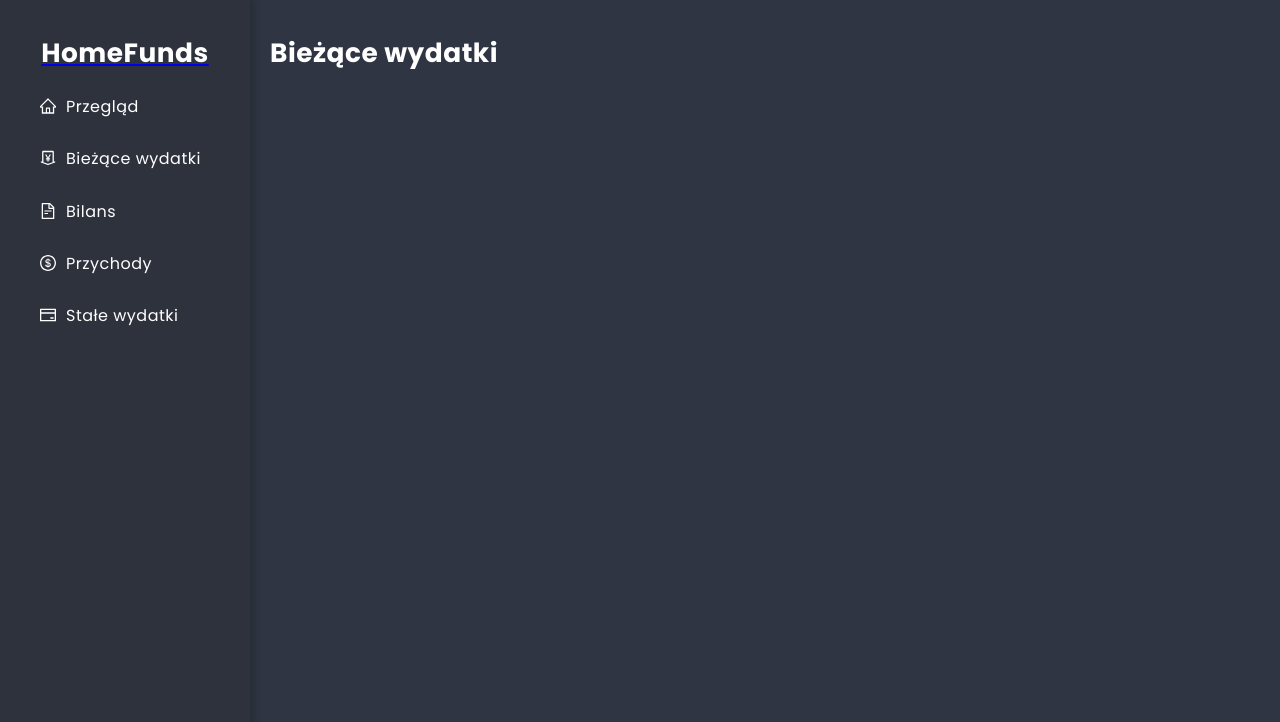
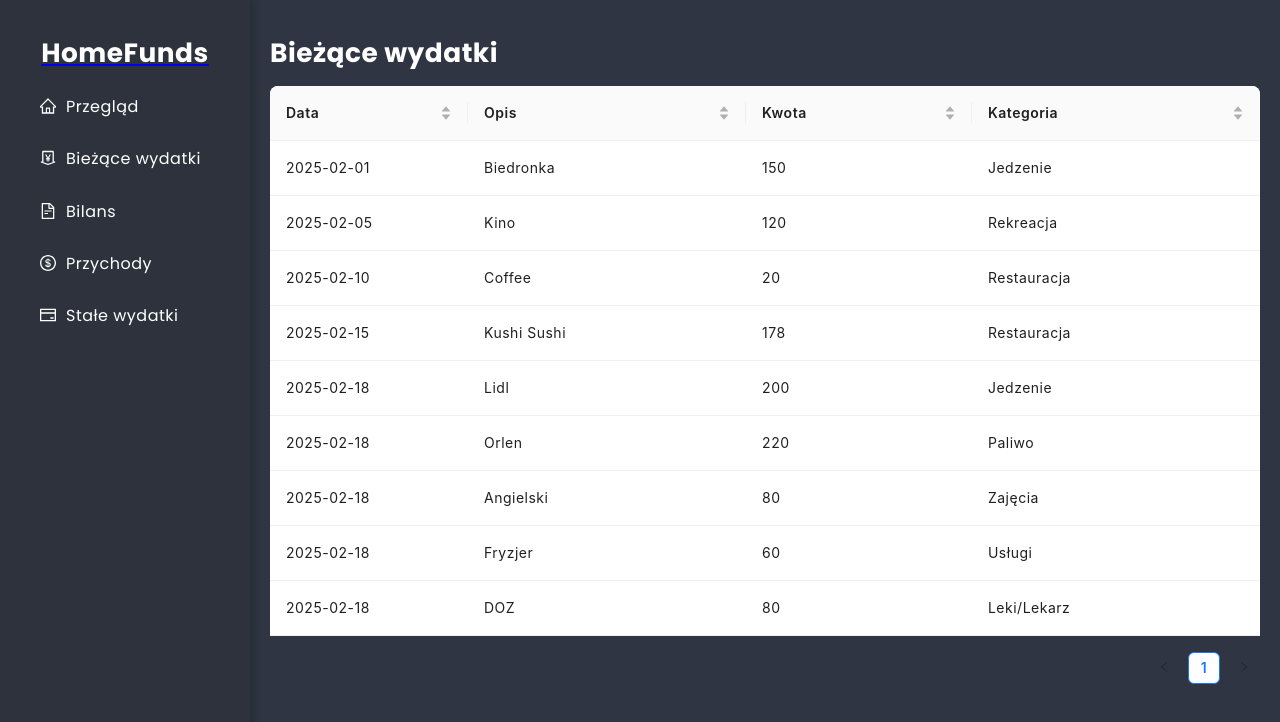
Before and after one commit to Kris87M/home-funds, a React (Create React App) app: page /transactions in a window 1280 px wide. Shown: the top 722 px of the page. Built offline with nearby package versions, Linux system fonts and the light colour scheme; data requests are answered from the project's data file.

Commit message:
Add transaction component

```diff
--- /dev/null
+++ b/src/components/Transactions/TransactionsTable.js
@@ -0,0 +1,31 @@
+import React, { useEffect } from 'react';
+import { useSelector, useDispatch } from 'react-redux';
+import { fetchTransactions } from 'connector';
+import { Table } from 'antd';
+import { columns } from './columns';
+
+const TransactionsTable = () => {
+  const dispatch = useDispatch();
+  const transactions = useSelector((state) => state.transactions.items);
+  const status = useSelector((state) => state.transactions.status);
+  const error = useSelector((state) => state.transactions.error);
+
+  useEffect(() => {
+    if (status === 'idle') {
+      dispatch(fetchTransactions());
+    }
+  }, [status, dispatch]);
+
+  if (status === 'loading') {
+    return <p>Ładowanie...</p>;
+  }
+
+  if (status === 'failed') {
+    return <p>Błąd: {error}</p>;
+  }
+
+  return <Table dataSource={transactions} columns={columns} />
+
+}
+
+export default TransactionsTable;
--- /dev/null
+++ b/src/components/Transactions/columns.js
@@ -0,0 +1,30 @@
+export const columns = [
+    {
+        title: 'Data',
+        dataIndex: 'date',
+        key: 'date',
+
+
+
+        width: "20%",
+        sorter: true,
+    },
+    {
+        title: 'Opis',
+        dataIndex: 'description',
+        key: 'description',
+        sorter: true,
+    },
+    {
+        title: 'Kwota',
+        dataIndex: 'amount',
+        key: 'amount',
+        sorter: true,
+    },
+    {
+        title: 'Kategoria',
+        dataIndex: 'category',
+        key: 'category',
+        sorter: true,
+    },
+];
--- a/src/pages/Transactions/Transactions.js
+++ b/src/pages/Transactions/Transactions.js
@@ -1,11 +1,13 @@
-import React from 'react'
+import React from 'react';
+import TransactionsTable from 'components/Transactions/TransactionsTable'
 
-const Transactions = () => {
-  return (
-    <div>
-      <h1>Bieżące wydatki</h1>
-    </div>
-  )
-}
+const Transactions = () =>
+  <div>
+    <h1>Bieżące wydatki</h1>
 
-export default Transactions
+    <TransactionsTable />
+  </div>
+
+
+
+export default Transactions;
```
